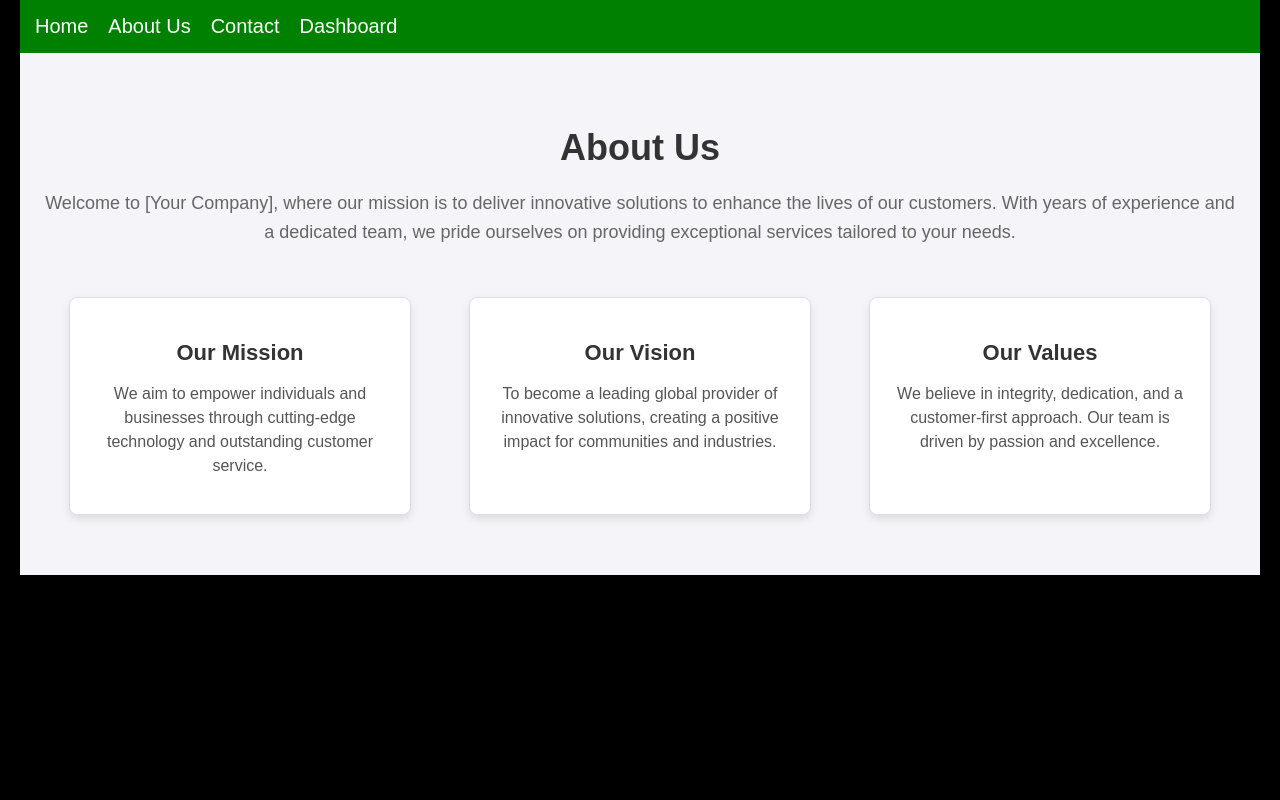
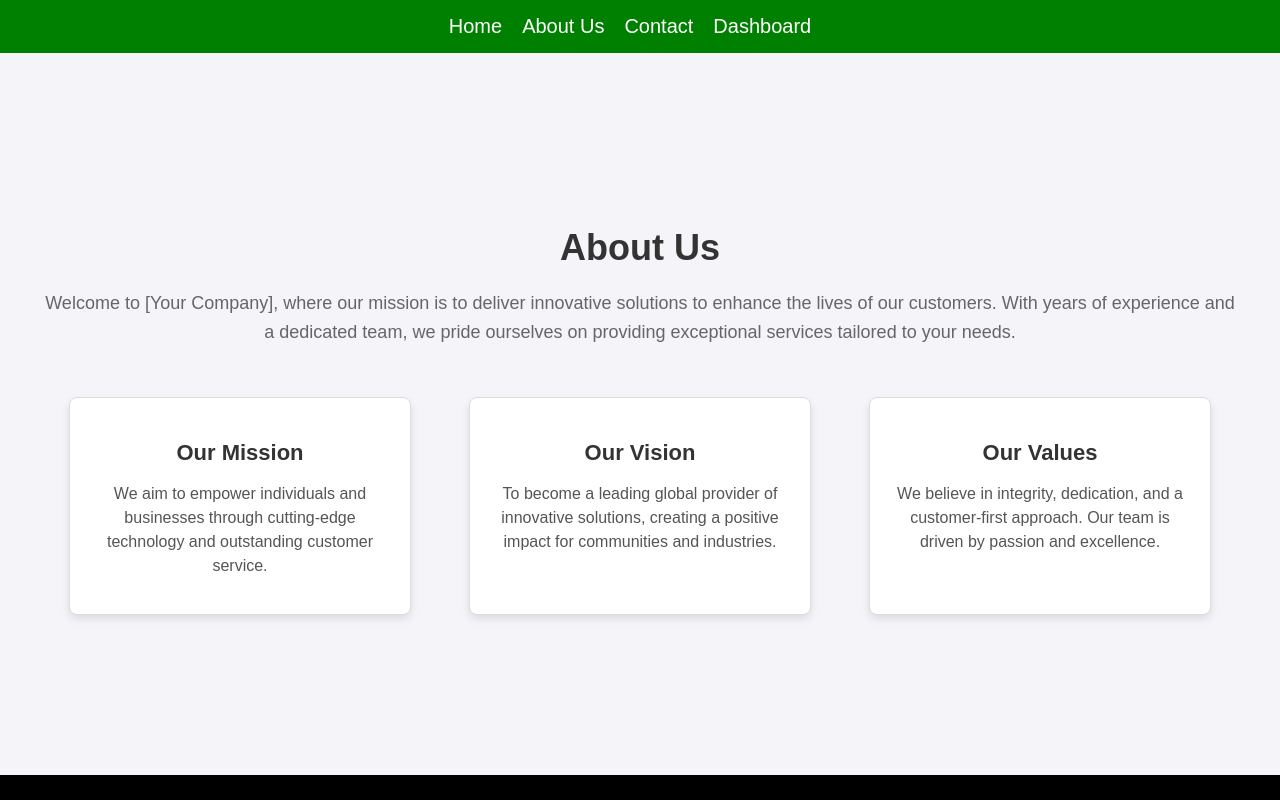
Before and after one commit to Ketanop321/SymtoBOT, a React (Create React App) app: page /About in a window 1280 px wide. Built offline with nearby package versions, Linux system fonts and the light colour scheme.

Commit message:
fixed navbar and modified all code changed the class component into function , switch into route and reafactor the code

```diff
--- a/package.json
+++ b/package.json
@@ -12,7 +12,7 @@
     "react-bootstrap": "^1.4.3",
     "react-dom": "^17.0.1",
     "react-router-dom": "^6.26.2",
-    "react-scripts": "^3.0.1",
+    "react-scripts": "^5.0.1",
     "web-vitals": "^0.2.4"
   },
   "scripts": {
--- a/src/App.js
+++ b/src/App.js
@@ -16,6 +16,7 @@ const App = () => {
   };
 
   return (
+   <>
     <div className="App">
       <Router>
         <Navbar />
@@ -29,6 +30,7 @@ const App = () => {
         </Routes>
       </Router>
     </div>
+   </>
   );
 };
 
--- a/src/Pages/About.css
+++ b/src/Pages/About.css
@@ -1,6 +1,8 @@
+
+
 .about-container {
   background-color: #f4f4f9;
-  padding: 50px 0;
+  padding: 150px 0;
   font-family: Arial, sans-serif;
 }
 
--- a/src/components/Header.css
+++ b/src/components/Header.css
@@ -120,6 +120,5 @@
 
 body {
     background: black;
-     display: flex;
-    justify-content: center;
+     justify-content: center;
   }
--- a/src/components/Navbar.js
+++ b/src/components/Navbar.js
@@ -1,6 +1,5 @@
-// components/Navbar.js
-import React from "react";
-import { Link } from "react-router-dom";
+import React from 'react';
+import { Link } from 'react-router-dom'; // Import Link from react-router-dom
 
 const Navbar = () => {
   return (
@@ -24,16 +23,11 @@ const Navbar = () => {
 };
 
 const styles = {
-
-  body: {
-    padding: "60px",
-  },
   navbar: {
-     background: "green",
+    background: "green",
     padding: "15px",
-
-
-
+    display: "flex",
+    justifyContent: "center", // Center items in the navbar
   },
   navList: {
     display: "flex",
@@ -48,7 +42,7 @@ const styles = {
     color: "#fff",
     textDecoration: "none",
     fontSize: "20px",
-  }
+  },
 };
 
 export default Navbar;
```
Also changed, not shown: 1 other file (tests, documents, lock files or other folders).
